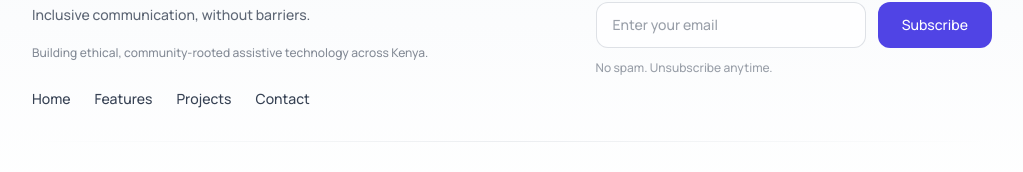
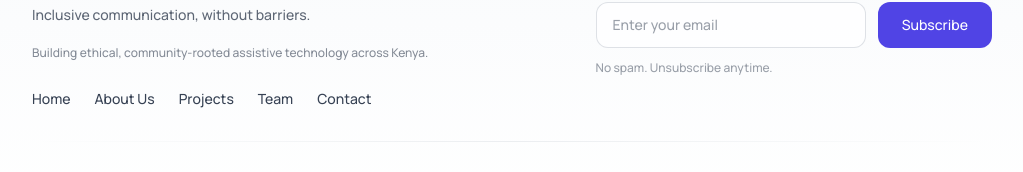
Before and after one commit to martin254/EchoSite, a React (Vite) app: page / in a window 1280 px wide. Shown: the part 7150-7322 px from the top of the page, without its empty margins (128-1151 px from the left). Built offline with nearby package versions, Linux system fonts and the light colour scheme.

Commit message:
Update Footer.jsx

```diff
--- a/src/components/Footer.jsx
+++ b/src/components/Footer.jsx
@@ -40,8 +40,9 @@ const Footer = ({ theme }) => {
 
           <ul className="flex gap-6 text-sm pt-2">
             <li><a href="#hero" className="hover:text-primary transition">Home</a></li>
-            <li><a href="#features" className="hover:text-primary transition">Features</a></li>
+            <li><a href="#about-cbo" className="hover:text-primary transition">About Us</a></li>
             <li><a href="#our-work" className="hover:text-primary transition">Projects</a></li>
+            <li><a href="#team" className="hover:text-primary transition">Team</a></li>
             <li><a href="#contact-us" className="hover:text-primary transition">Contact</a></li>
           </ul>
         </div>
@@ -87,7 +88,7 @@ const Footer = ({ theme }) => {
         </p>
 
         <div className="flex gap-4">
-          <a href="#" className="hover:opacity-100 transition">
+          <a href="https://www.linkedin.com/company/sauti-yetu-initiative/" className="hover:opacity-100 transition">
             <img src={assets.linkedin_icon} alt="LinkedIn" className="w-5" />
           </a>
           <a href="#" className="hover:opacity-100 transition">
```
